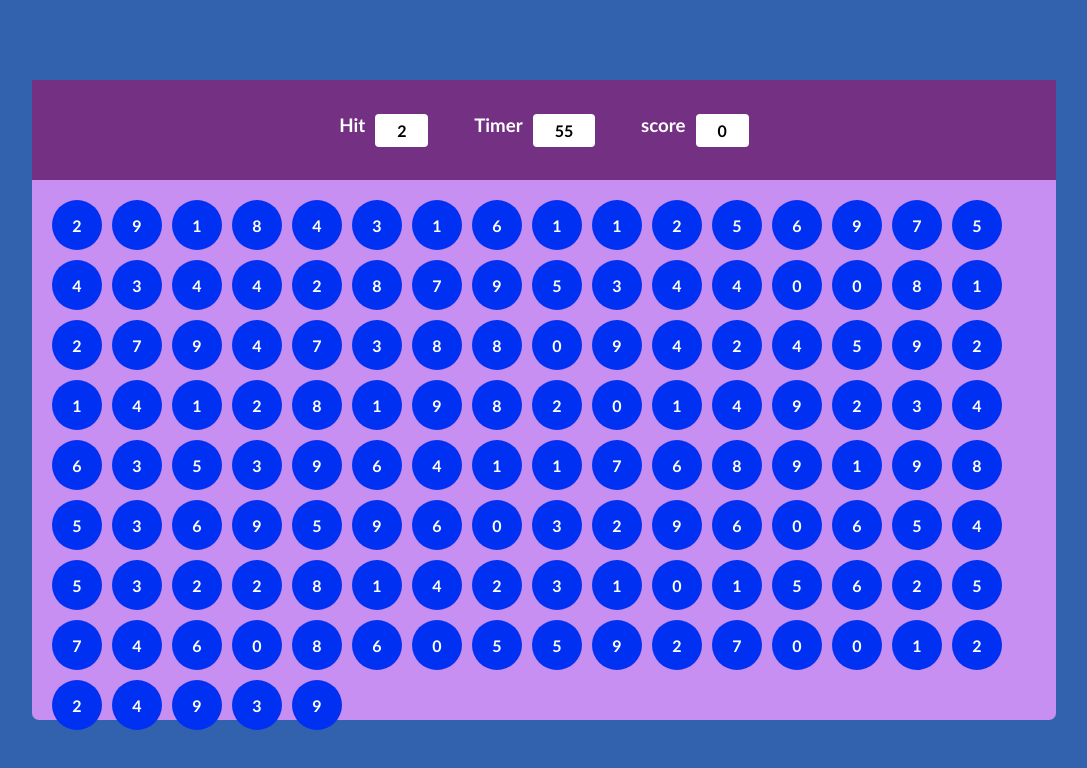
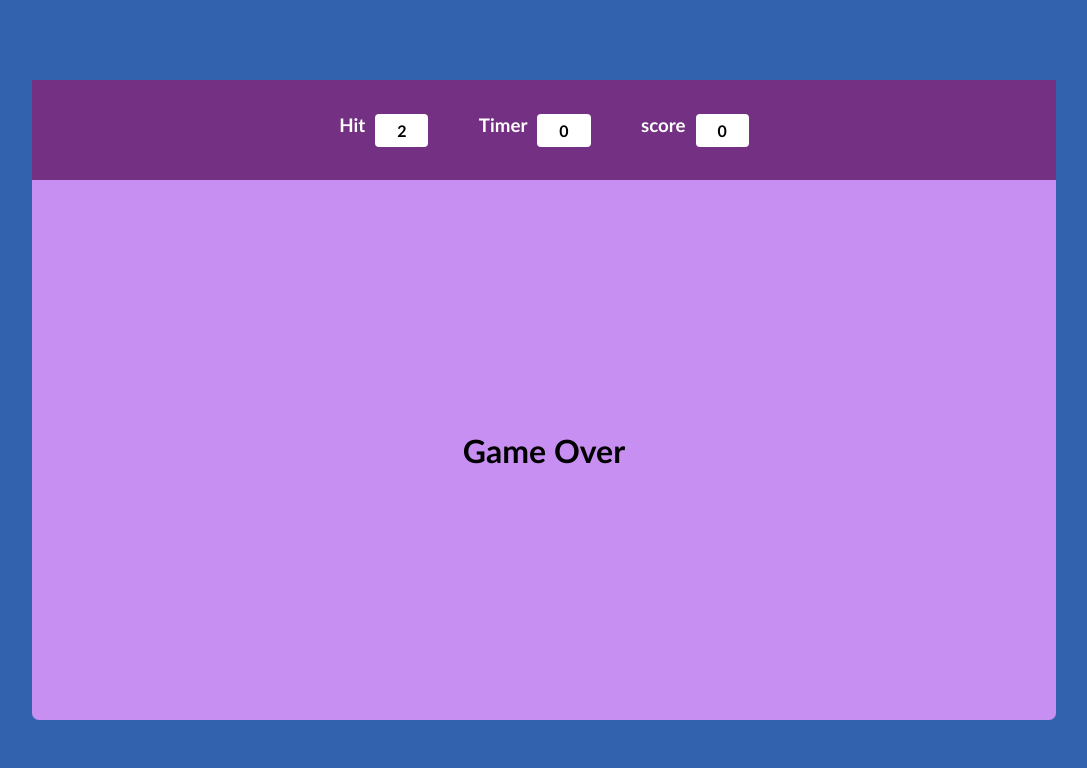
Before and after one commit to FixedAman/Bubble-Game, a plain HTML site: page index.html in a window 1280 px wide. Shown: the whole page, without its empty margins (96-1183 px from the left). Drawn offline with Linux system fonts and the light colour scheme.

Commit message:
complete

```diff
--- a/script.js
+++ b/script.js
@@ -1,4 +1,4 @@
-var timer = 60 ;
+var timer = 1 ;
 var hitrn = 0 ;
 function bubblestart(){
     clutter = "" ;
@@ -16,6 +16,7 @@ function runTime(){
          }
          else{
              clearInterval(timervalue);
+            document.querySelector("#panel2").innerHTML = `<h1>Game Over</h>`
          }
 
      },1000)
--- a/style.css
+++ b/style.css
@@ -52,6 +52,9 @@
     height: calc(100% - 100px);
     display: flex;
     gap: 10px;
+    display: flex;
+    justify-content: center;
+    align-items: center;
     flex-wrap: wrap;
 
 }
```
